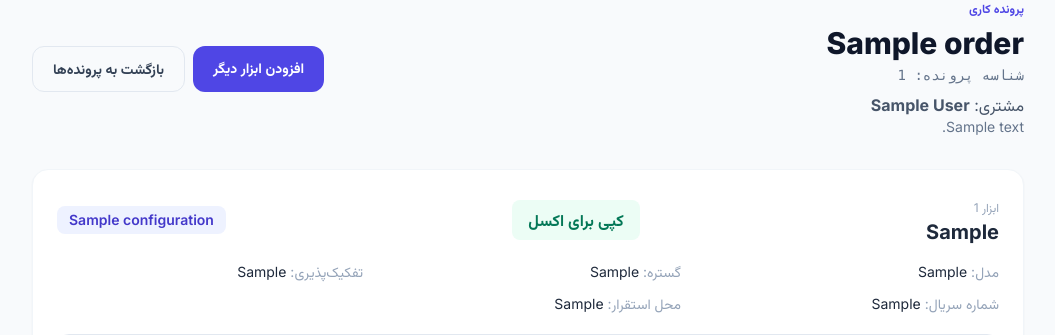
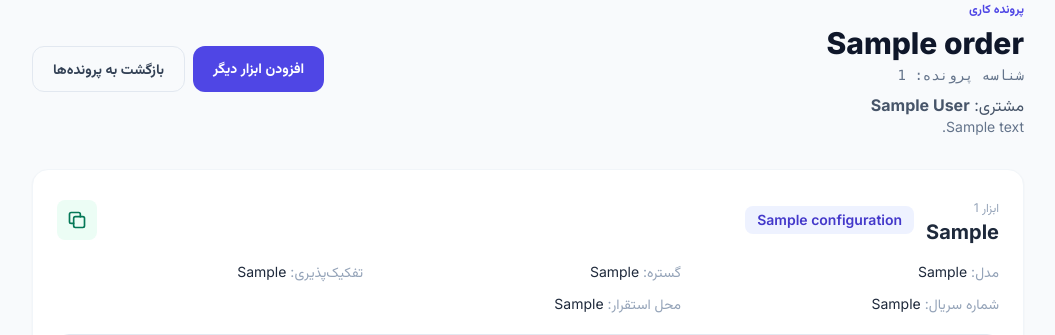
Before and after one commit to mohammadshko/parameters_getter, a FastAPI app: page /work-orders/1 in a window 1280 px wide. Shown: the part 201-536 px from the top of the page, without its empty margins (112-1167 px from the left). Run offline with FastAPI, Linux system fonts and the light colour scheme; the visitor is signed in with stand-in values (Sample User, id 1); tables that the repository leaves empty hold one stand-in row (values such as "Sample post"); parts of the project's set-up code (start-up, migrations or seed data) failed here and were passed over; some libraries are stand-ins or nearby versions.

Commit message:
Move Excel copy icon to left side of each tool row

```diff
--- a/templates/work_order_detail.html
+++ b/templates/work_order_detail.html
@@ -17,10 +17,17 @@
   <div class="space-y-4">
     {% for tool in tools %}
     <section class="bg-white rounded-2xl border border-slate-100 shadow-sm p-6">
-      <div class="flex flex-col sm:flex-row sm:items-center sm:justify-between gap-3 mb-4">
-        <div><span class="text-xs text-slate-400">ابزار {{ loop.index }}</span><h2 class="text-xl font-bold text-slate-800">{{ tool.selected_tool }}</h2></div>
-        <button type="button" class="copy-tool-row inline-flex px-4 py-2 rounded-lg bg-emerald-50 text-emerald-700 font-semibold hover:bg-emerald-100" data-copy-row="{{ tool.excel_row | tojson | forceescape }}">کپی برای اکسل</button>
-        <span class="px-3 py-1 rounded-lg bg-indigo-50 text-indigo-700 text-sm font-semibold">{{ tool.producer_name }}</span>
+      <div class="flex flex-col sm:flex-row sm:items-center gap-3 mb-4">
+        <div class="flex items-center gap-3">
+          <div><span class="text-xs text-slate-400">ابزار {{ loop.index }}</span><h2 class="text-xl font-bold text-slate-800">{{ tool.selected_tool }}</h2></div>
+          <span class="px-3 py-1 rounded-lg bg-indigo-50 text-indigo-700 text-sm font-semibold">{{ tool.producer_name }}</span>
+        </div>
+        <button type="button" title="کپی اطلاعات ابزار برای اکسل" aria-label="کپی اطلاعات ابزار برای اکسل" class="copy-tool-row sm:mr-auto inline-flex items-center justify-center w-10 h-10 rounded-lg bg-emerald-50 text-emerald-700 hover:bg-emerald-100 transition" data-copy-row="{{ tool.excel_row | tojson | forceescape }}">
+          <svg xmlns="http://www.w3.org/2000/svg" width="20" height="20" viewBox="0 0 24 24" fill="none" stroke="currentColor" stroke-width="2" stroke-linecap="round" stroke-linejoin="round" aria-hidden="true">
+            <rect x="8" y="8" width="13" height="13" rx="2"></rect>
+            <path d="M16 8V5a2 2 0 0 0-2-2H5a2 2 0 0 0-2 2v9a2 2 0 0 0 2 2h3"></path>
+          </svg>
+        </button>
       </div>
       <div class="grid grid-cols-1 sm:grid-cols-2 lg:grid-cols-3 gap-3 text-sm">
         <div><span class="text-slate-400">مدل:</span> {{ tool.model }}</div>
@@ -60,9 +67,12 @@ document.querySelectorAll(".copy-tool-row").forEach((button) => {
         document.execCommand("copy");
         textarea.remove();
       }
-      const originalText = button.textContent;
-      button.textContent = "کپی شد";
-      setTimeout(() => { button.textContent = originalText; }, 1600);
+      button.title = "کپی شد";
+      button.classList.add("bg-emerald-100");
+      setTimeout(() => {
+        button.title = "کپی اطلاعات ابزار برای اکسل";
+        button.classList.remove("bg-emerald-100");
+      }, 1600);
     } catch (error) {
       alert("کپی انجام نشد. لطفاً مجوز دسترسی به کلیپ‌بورد را بررسی کنید.");
     }
```
